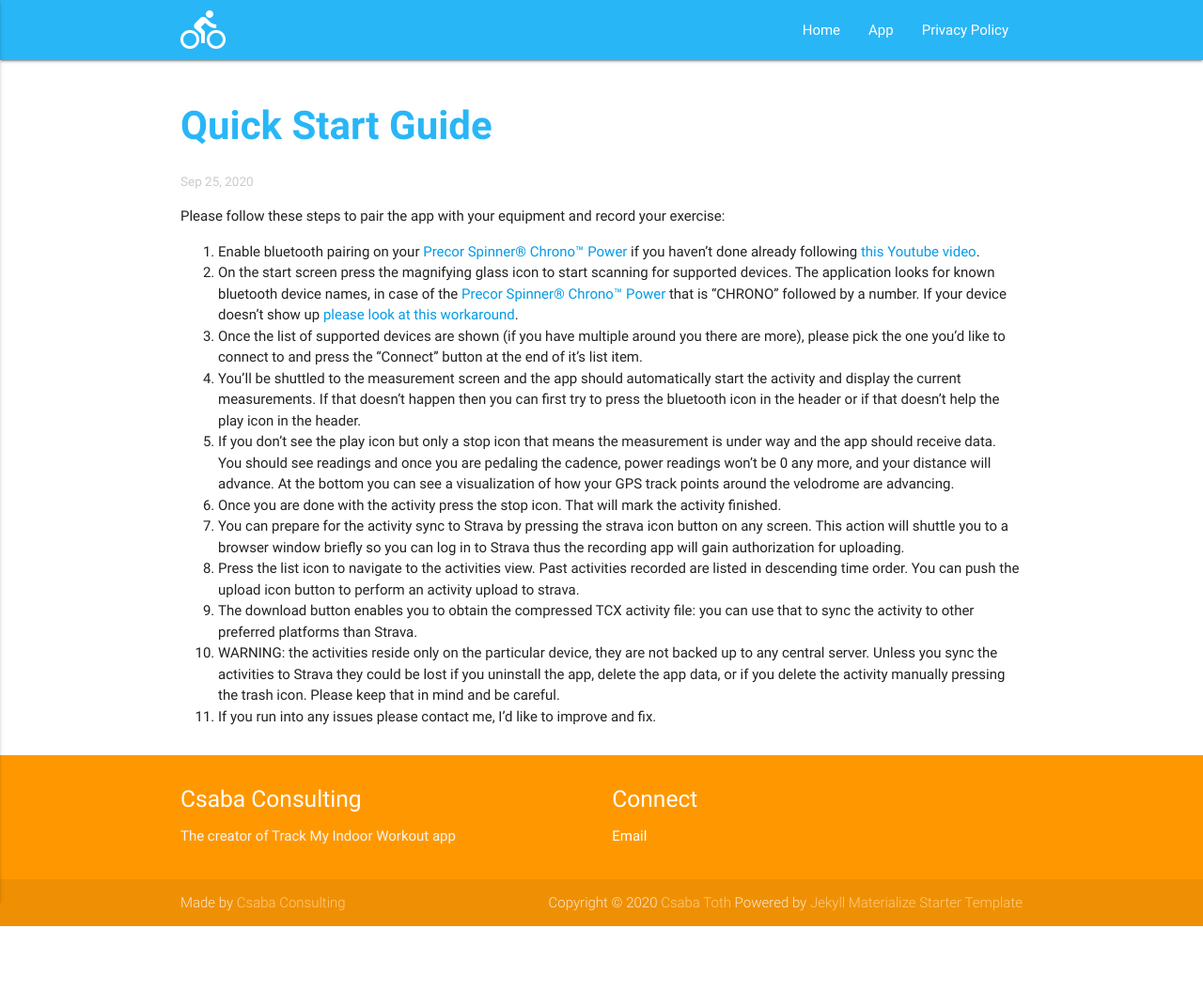
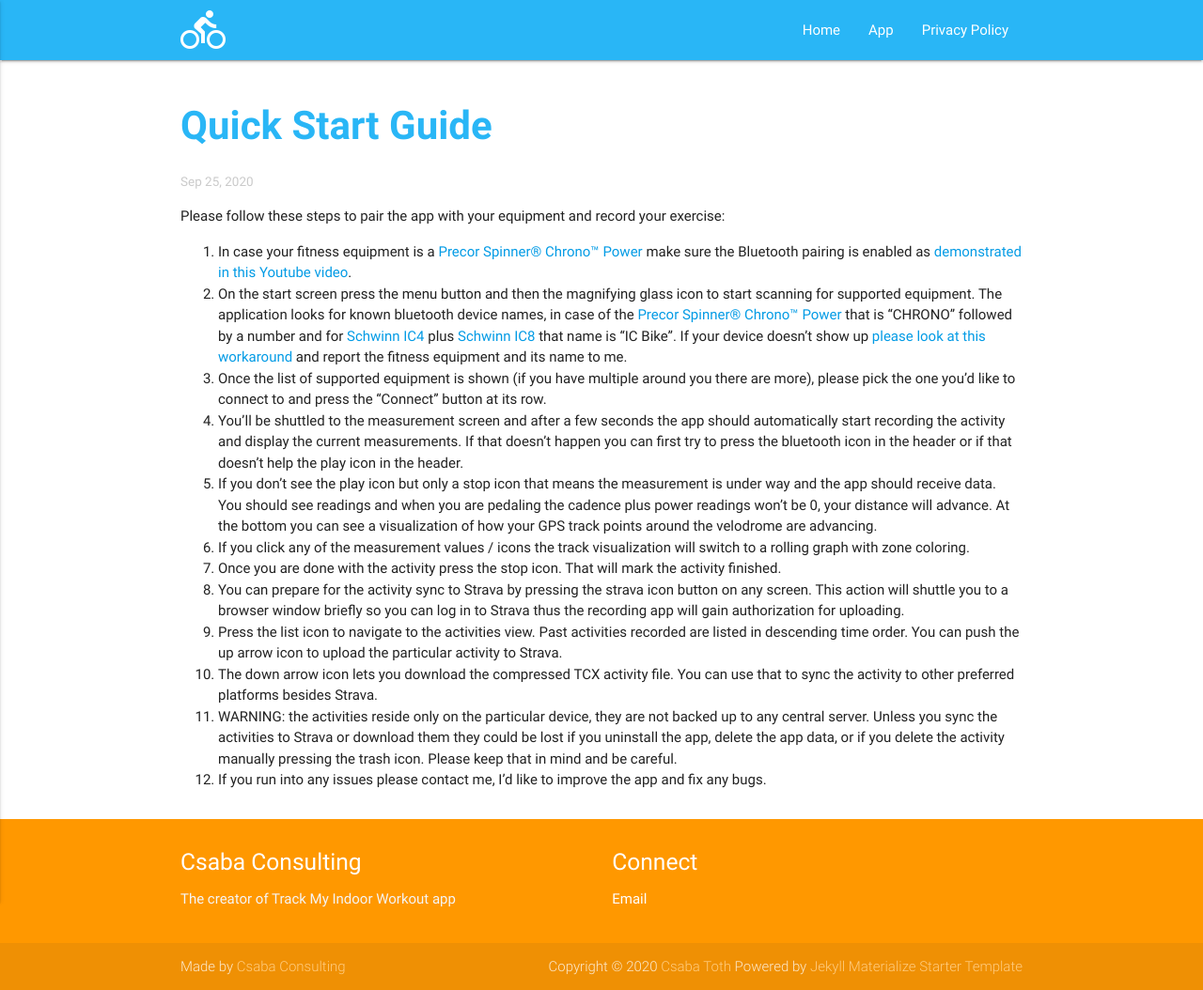
Before and after one commit to TrackMyIndoorWorkout/TrackMyIndoorWorkout.github.io, a Jekyll site: the page built from _posts/2020-09-25-quick-start.md, in a window 1280 px wide. Shown: the whole page at 94% size. Built offline with Jekyll 4.4.1, drawn with Linux system fonts in a browser that asks for light colours; before the commit the page ends 986 px from its top, so only the background shows below that.

Commit message:
Adding Schwinn IC4 / IC8 and Bowflex C6 support to the list of supported equipment

```diff
--- a/_posts/2020-09-25-quick-start.md
+++ b/_posts/2020-09-25-quick-start.md
@@ -5,14 +5,15 @@ date: 2020-09-25 12:00:00
 ---
 Please follow these steps to pair the app with your equipment and record your exercise:
 
-0. Enable bluetooth pairing on your [Precor Spinner® Chrono™ Power](https://spinning.com/spinner-chrono-power/) if you haven't done already following [this Youtube video](https://www.youtube.com/watch?v=8w1IcI5twGY).
-1. On the start screen press the magnifying glass icon to start scanning for supported devices. The application looks for known bluetooth device names, in case of the [Precor Spinner® Chrono™ Power](https://spinning.com/spinner-chrono-power/) that is "CHRONO" followed by a number. If your device doesn't show up [please look at this workaround]({% post_url 2020-09-24-device-scanning-workaround %}).
-2. Once the list of supported devices are shown (if you have multiple around you there are more), please pick the one you'd like to connect to and press the "Connect" button at the end of it's list item.
-3. You'll be shuttled to the measurement screen and the app should automatically start the activity and display the current measurements. If that doesn't happen then you can first try to press the bluetooth icon in the header or if that doesn't help the play icon in the header.
-4. If you don't see the play icon but only a stop icon that means the measurement is under way and the app should receive data. You should see readings and once you are pedaling the cadence, power readings won't be 0 any more, and your distance will advance. At the bottom you can see a visualization of how your GPS track points around the velodrome are advancing.
-5. Once you are done with the activity press the stop icon. That will mark the activity finished.
-6. You can prepare for the activity sync to Strava by pressing the strava icon button on any screen. This action will shuttle you to a browser window briefly so you can log in to Strava thus the recording app will gain authorization for uploading.
-7. Press the list icon to navigate to the activities view. Past activities recorded are listed in descending time order. You can push the upload icon button to perform an activity upload to strava.
-8. The download button enables you to obtain the compressed TCX activity file: you can use that to sync the activity to other preferred platforms than Strava.
-9. WARNING: the activities reside only on the particular device, they are not backed up to any central server. Unless you sync the activities to Strava they could be lost if you uninstall the app, delete the app data, or if you delete the activity manually pressing the trash icon. Please keep that in mind and be careful.
-10. If you run into any issues please contact me, I'd like to improve and fix.
+0. In case your fitness equipment is a [Precor Spinner® Chrono™ Power](https://spinning.com/spinner-chrono-power/) make sure the Bluetooth pairing is enabled as [demonstrated in this Youtube video](https://www.youtube.com/watch?v=8w1IcI5twGY).
+1. On the start screen press the menu button and then the magnifying glass icon to start scanning for supported equipment. The application looks for known bluetooth device names, in case of the [Precor Spinner® Chrono™ Power](https://spinning.com/spinner-chrono-power/) that is "CHRONO" followed by a number and for [Schwinn IC4](https://www.schwinnfitness.com/ic4/100873.html) plus [Schwinn IC8](https://global.schwinnfitness.com/en/ic8/100893.html) that name is "IC Bike". If your device doesn't show up [please look at this workaround]({% post_url 2020-09-24-device-scanning-workaround %}) and report the fitness equipment and its name to me.
+1. Once the list of supported equipment is shown (if you have multiple around you there are more), please pick the one you'd like to connect to and press the "Connect" button at its row.
+1. You'll be shuttled to the measurement screen and after a few seconds the app should automatically start recording the activity and display the current measurements. If that doesn't happen you can first try to press the bluetooth icon in the header or if that doesn't help the play icon in the header.
+1. If you don't see the play icon but only a stop icon that means the measurement is under way and the app should receive data. You should see readings and when you are pedaling the cadence plus power readings won't be 0, your distance will advance. At the bottom you can see a visualization of how your GPS track points around the velodrome are advancing.
+1. If you click any of the measurement values / icons the track visualization will switch to a rolling graph with zone coloring.
+1. Once you are done with the activity press the stop icon. That will mark the activity finished.
+1. You can prepare for the activity sync to Strava by pressing the strava icon button on any screen. This action will shuttle you to a browser window briefly so you can log in to Strava thus the recording app will gain authorization for uploading.
+1. Press the list icon to navigate to the activities view. Past activities recorded are listed in descending time order. You can push the up arrow icon to upload the particular activity to Strava.
+1. The down arrow icon lets you download the compressed TCX activity file. You can use that to sync the activity to other preferred platforms besides Strava.
+1. WARNING: the activities reside only on the particular device, they are not backed up to any central server. Unless you sync the activities to Strava or download them they could be lost if you uninstall the app, delete the app data, or if you delete the activity manually pressing the trash icon. Please keep that in mind and be careful.
+1. If you run into any issues please contact me, I'd like to improve the app and fix any bugs.
```
Also changed, not shown: _posts/2020-09-24-device-scanning-workaround.md (+8 -7 lines), index.md (+2 -2 lines).
